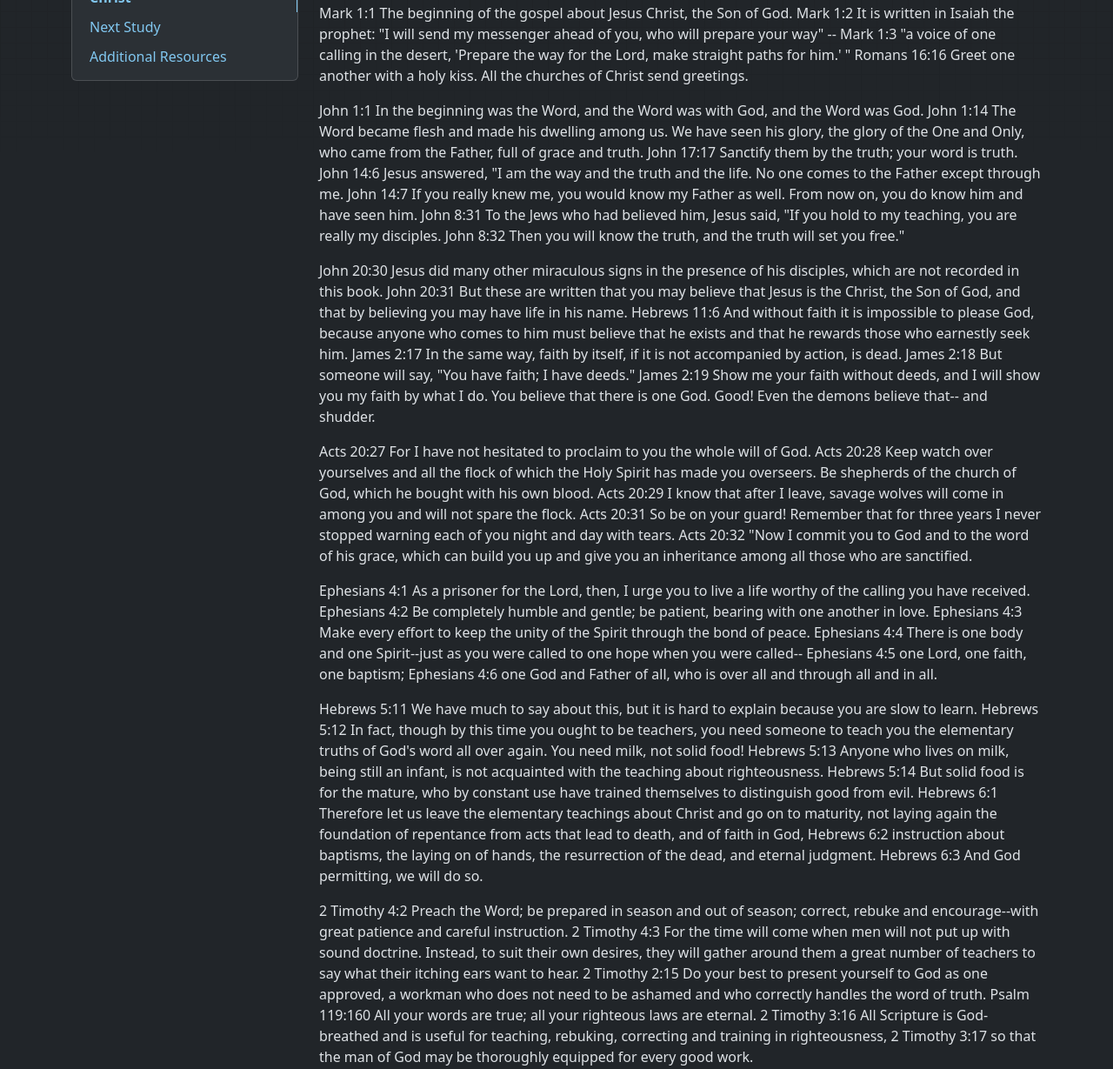
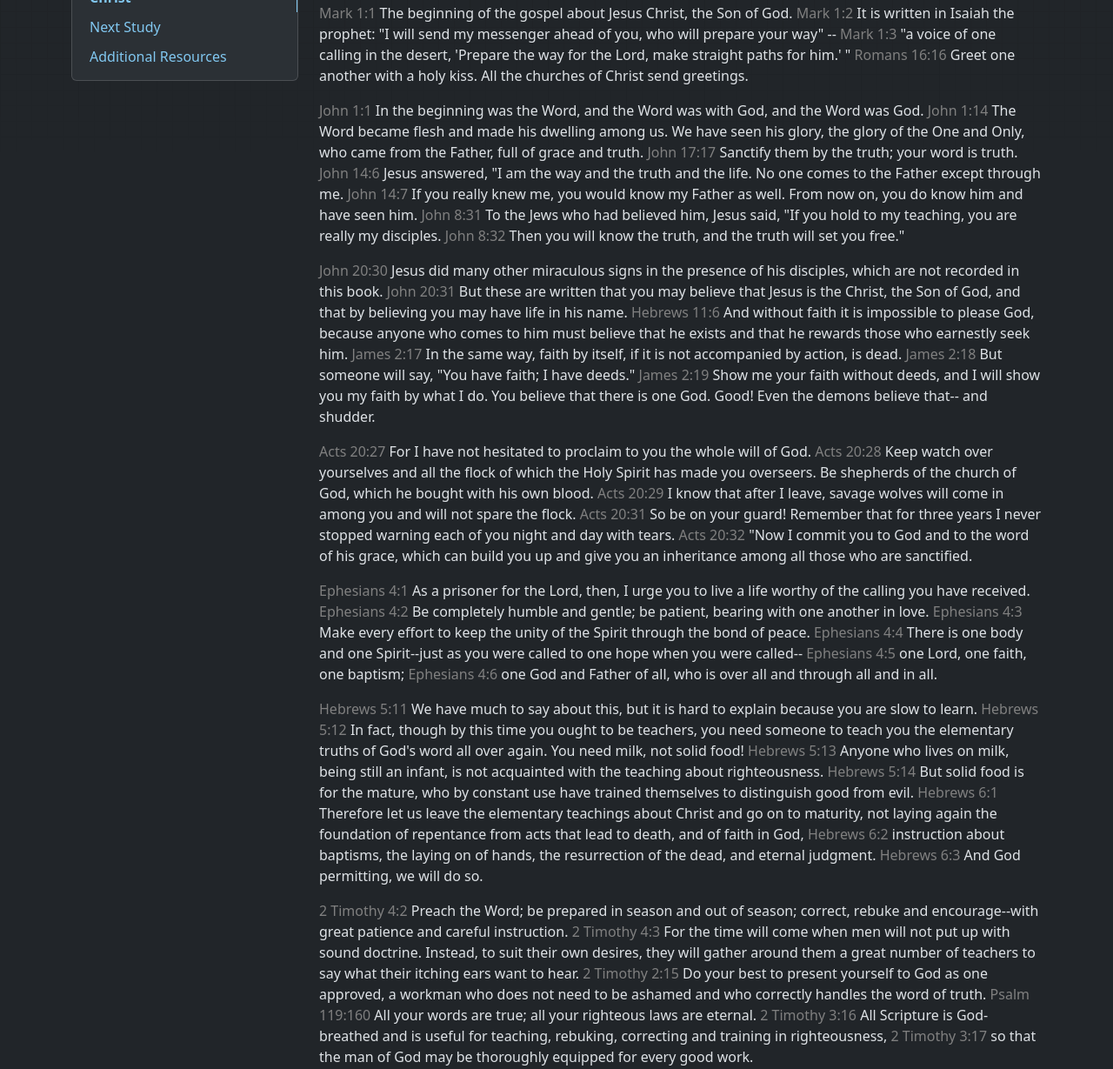
Before and after one commit to churchofchristalgo/Church-Of-Christ, a plain HTML site: page index.html in a window 1280 px wide. Shown: the part 131-1360 px from the top of the page at 87% size. Drawn offline with nearby package versions, Linux system fonts and the light colour scheme.

Commit message:
Change Bible verses to gray text with spans

```diff
--- a/index.html
+++ b/index.html
@@ -103,59 +103,59 @@
 
 <h1 id="welcome-to-the-church-of-christ">Welcome to the Church of Christ</h1>
 <p>
-Mark 1:1	The beginning of the gospel about Jesus Christ, the Son of God.
-Mark 1:2	It is written in Isaiah the prophet: "I will send my messenger ahead of you, who will prepare your way" --
-Mark 1:3	"a voice of one calling in the desert, 'Prepare the way for the Lord, make straight paths for him.' "
-Romans 16:16 	Greet one another with a holy kiss. All the churches of Christ send greetings.
+<span style="color:Gray;">Mark 1:1</span>	The beginning of the gospel about Jesus Christ, the Son of God.
+<span style="color:Gray;">Mark 1:2</span>	It is written in Isaiah the prophet: "I will send my messenger ahead of you, who will prepare your way" --
+<span style="color:Gray;">Mark 1:3</span>	"a voice of one calling in the desert, 'Prepare the way for the Lord, make straight paths for him.' "
+<span style="color:Gray;">Romans 16:16</span> 	Greet one another with a holy kiss. All the churches of Christ send greetings.
 </p>
 <p>
-John 1:1	In the beginning was the Word, and the Word was with God, and the Word was God.
-John 1:14	The Word became flesh and made his dwelling among us. We have seen his glory, the glory of the One and Only, who came from the Father, full of grace and truth.
-John 17:17	Sanctify them by the truth; your word is truth.
-John 14:6	Jesus answered, "I am the way and the truth and the life. No one comes to the Father except through me.
-John 14:7	If you really knew me, you would know my Father as well. From now on, you do know him and have seen him.
-John 8:31	To the Jews who had believed him, Jesus said, "If you hold to my teaching, you are really my disciples.
-John 8:32	Then you will know the truth, and the truth will set you free."
+<span style="color:Gray;">John 1:1</span>	In the beginning was the Word, and the Word was with God, and the Word was God.
+<span style="color:Gray;">John 1:14</span>	The Word became flesh and made his dwelling among us. We have seen his glory, the glory of the One and Only, who came from the Father, full of grace and truth.
+<span style="color:Gray;">John 17:17</span>	Sanctify them by the truth; your word is truth.
+<span style="color:Gray;">John 14:6</span>	Jesus answered, "I am the way and the truth and the life. No one comes to the Father except through me.
+<span style="color:Gray;">John 14:7</span>	If you really knew me, you would know my Father as well. From now on, you do know him and have seen him.
+<span style="color:Gray;">John 8:31</span>	To the Jews who had believed him, Jesus said, "If you hold to my teaching, you are really my disciples.
+<span style="color:Gray;">John 8:32</span>	Then you will know the truth, and the truth will set you free."
 </p>
 <p>
-John 20:30	Jesus did many other miraculous signs in the presence of his disciples, which are not recorded in this book.
-John 20:31	But these are written that you may believe that Jesus is the Christ, the Son of God, and that by believing you may have life in his name.
-Hebrews 11:6	And without faith it is impossible to please God, because anyone who comes to him must believe that he exists and that he rewards those who earnestly seek him.
-James 2:17	In the same way, faith by itself, if it is not accompanied by action, is dead.
-James 2:18	But someone will say, "You have faith; I have deeds."
-James 2:19	Show me your faith without deeds, and I will show you my faith by what I do. You believe that there is one God. Good! Even the demons believe that-- and shudder.
+<span style="color:Gray;">John 20:30</span>	Jesus did many other miraculous signs in the presence of his disciples, which are not recorded in this book.
+<span style="color:Gray;">John 20:31</span>	But these are written that you may believe that Jesus is the Christ, the Son of God, and that by believing you may have life in his name.
+<span style="color:Gray;">Hebrews 11:6</span>	And without faith it is impossible to please God, because anyone who comes to him must believe that he exists and that he rewards those who earnestly seek him.
+<span style="color:Gray;">James 2:17</span>	In the same way, faith by itself, if it is not accompanied by action, is dead.
+<span style="color:Gray;">James 2:18</span>	But someone will say, "You have faith; I have deeds."
+<span style="color:Gray;">James 2:19</span>	Show me your faith without deeds, and I will show you my faith by what I do. You believe that there is one God. Good! Even the demons believe that-- and shudder.
 </p>
 <p>
-Acts 20:27	For I have not hesitated to proclaim to you the whole will of God.
-Acts 20:28	Keep watch over yourselves and all the flock of which the Holy Spirit has made you overseers. Be shepherds of the church of God, which he bought with his own blood.
-Acts 20:29	I know that after I leave, savage wolves will come in among you and will not spare the flock.
-Acts 20:31	So be on your guard! Remember that for three years I never stopped warning each of you night and day with tears.
-Acts 20:32	"Now I commit you to God and to the word of his grace, which can build you up and give you an inheritance among all those who are sanctified.
+<span style="color:Gray;">Acts 20:27</span>	For I have not hesitated to proclaim to you the whole will of God.
+<span style="color:Gray;">Acts 20:28</span>	Keep watch over yourselves and all the flock of which the Holy Spirit has made you overseers. Be shepherds of the church of God, which he bought with his own blood.
+<span style="color:Gray;">Acts 20:29</span>	I know that after I leave, savage wolves will come in among you and will not spare the flock.
+<span style="color:Gray;">Acts 20:31</span>	So be on your guard! Remember that for three years I never stopped warning each of you night and day with tears.
+<span style="color:Gray;">Acts 20:32</span>	"Now I commit you to God and to the word of his grace, which can build you up and give you an inheritance among all those who are sanctified.
 </p>
 <p>
-Ephesians 4:1	As a prisoner for the Lord, then, I urge you to live a life worthy of the calling you have received.
-Ephesians 4:2	Be completely humble and gentle; be patient, bearing with one another in love.
-Ephesians 4:3	Make every effort to keep the unity of the Spirit through the bond of peace.
-Ephesians 4:4	There is one body and one Spirit--just as you were called to one hope when you were called--
-Ephesians 4:5	one Lord, one faith, one baptism;
-Ephesians 4:6	one God and Father of all, who is over all and through all and in all.
+<span style="color:Gray;">Ephesians 4:1</span>	As a prisoner for the Lord, then, I urge you to live a life worthy of the calling you have received.
+<span style="color:Gray;">Ephesians 4:2</span>	Be completely humble and gentle; be patient, bearing with one another in love.
+<span style="color:Gray;">Ephesians 4:3</span>	Make every effort to keep the unity of the Spirit through the bond of peace.
+<span style="color:Gray;">Ephesians 4:4</span>	There is one body and one Spirit--just as you were called to one hope when you were called--
+<span style="color:Gray;">Ephesians 4:5</span>	one Lord, one faith, one baptism;
+<span style="color:Gray;">Ephesians 4:6</span>	one God and Father of all, who is over all and through all and in all.
 </p>
 <p>
-Hebrews 5:11	We have much to say about this, but it is hard to explain because you are slow to learn.
-Hebrews 5:12	In fact, though by this time you ought to be teachers, you need someone to teach you the elementary truths of God's word all over again. You need milk, not solid food!
-Hebrews 5:13	Anyone who lives on milk, being still an infant, is not acquainted with the teaching about righteousness.
-Hebrews 5:14	But solid food is for the mature, who by constant use have trained themselves to distinguish good from evil.
-Hebrews 6:1	Therefore let us leave the elementary teachings about Christ and go on to maturity, not laying again the foundation of repentance from acts that lead to death, and of faith in God,
-Hebrews 6:2	instruction about baptisms, the laying on of hands, the resurrection of the dead, and eternal judgment.
-Hebrews 6:3	And God permitting, we will do so.
+<span style="color:Gray;">Hebrews 5:11</span>	We have much to say about this, but it is hard to explain because you are slow to learn.
+<span style="color:Gray;">Hebrews 5:12</span>	In fact, though by this time you ought to be teachers, you need someone to teach you the elementary truths of God's word all over again. You need milk, not solid food!
+<span style="color:Gray;">Hebrews 5:13</span>	Anyone who lives on milk, being still an infant, is not acquainted with the teaching about righteousness.
+<span style="color:Gray;">Hebrews 5:14</span>	But solid food is for the mature, who by constant use have trained themselves to distinguish good from evil.
+<span style="color:Gray;">Hebrews 6:1</span>	Therefore let us leave the elementary teachings about Christ and go on to maturity, not laying again the foundation of repentance from acts that lead to death, and of faith in God,
+<span style="color:Gray;">Hebrews 6:2</span>	instruction about baptisms, the laying on of hands, the resurrection of the dead, and eternal judgment.
+<span style="color:Gray;">Hebrews 6:3</span>	And God permitting, we will do so.
 </p>
 <p>
-2 Timothy 4:2	Preach the Word; be prepared in season and out of season; correct, rebuke and encourage--with great patience and careful instruction.
-2 Timothy 4:3	For the time will come when men will not put up with sound doctrine. Instead, to suit their own desires, they will gather around them a great number of teachers to say what their itching ears want to hear.
-2 Timothy 2:15	Do your best to present yourself to God as one approved, a workman who does not need to be ashamed and who correctly handles the word of truth.
-Psalm 119:160	All your words are true; all your righteous laws are eternal.
-2 Timothy 3:16	All Scripture is God-breathed and is useful for teaching, rebuking, correcting and training in righteousness,
-2 Timothy 3:17	so that the man of God may be thoroughly equipped for every good work.
+<span style="color:Gray;">2 Timothy 4:2</span>	Preach the Word; be prepared in season and out of season; correct, rebuke and encourage--with great patience and careful instruction.
+<span style="color:Gray;">2 Timothy 4:3</span>	For the time will come when men will not put up with sound doctrine. Instead, to suit their own desires, they will gather around them a great number of teachers to say what their itching ears want to hear.
+<span style="color:Gray;">2 Timothy 2:15</span>	Do your best to present yourself to God as one approved, a workman who does not need to be ashamed and who correctly handles the word of truth.
+<span style="color:Gray;">Psalm 119:160</span>	All your words are true; all your righteous laws are eternal.
+<span style="color:Gray;">2 Timothy 3:16</span>	All Scripture is God-breathed and is useful for teaching, rebuking, correcting and training in righteousness,
+<span style="color:Gray;">2 Timothy 3:17</span>	so that the man of God may be thoroughly equipped for every good work.
 </p>
 <!-- <p>Matthew <a href="indexMatthew/">Matthew</a>.</p> -->
 
```
